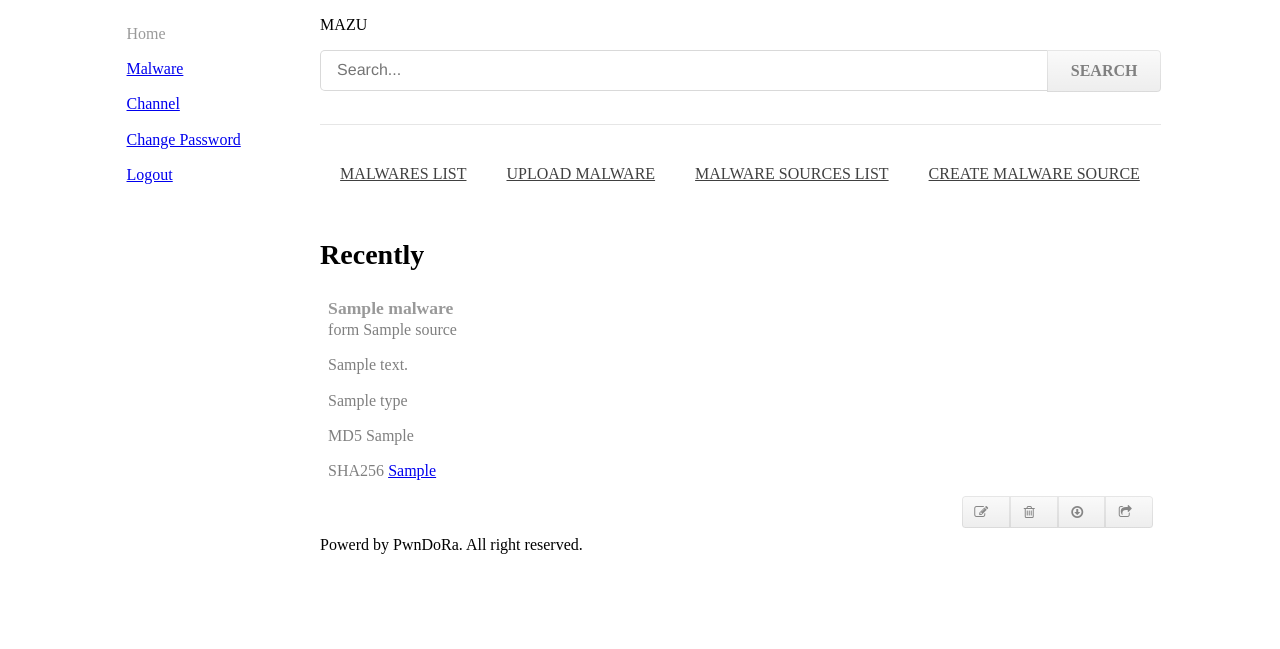
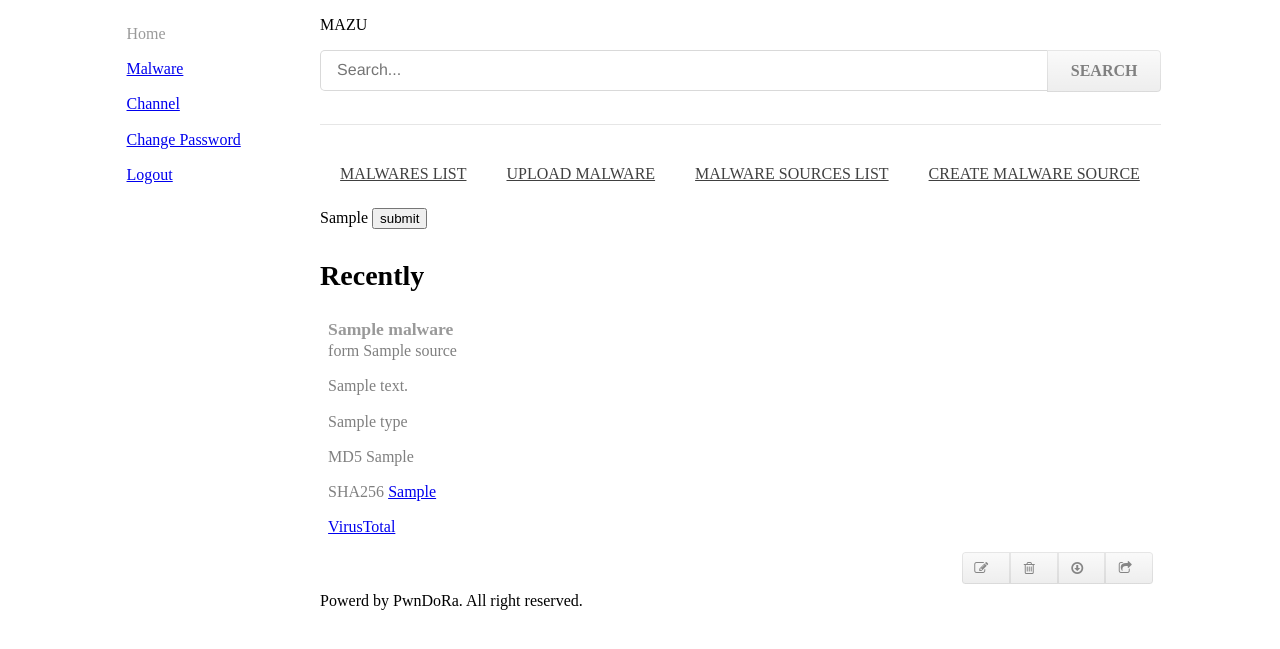
Before and after one commit to spitfire-sidra/mazu, a Django app: template malware/templates/malware/list.html in a window 1280 px wide. Shown: the top 649 px of the page. Run offline with Django 3.2, Linux system fonts and the light colour scheme; the template is opened without the code that fills it: most values are stand-ins (such as "Sample title", 1, 10 or a date in 2020); some libraries are stand-ins or nearby versions.

Commit message:
add VirusTotal filter

```diff
--- a/malware/templates/malware/list.html
+++ b/malware/templates/malware/list.html
@@ -1,7 +1,14 @@
 {% extends 'malware_base.html' %}
+
+{% load virustotal %}
 
 {% block content %}
 <br />
+<form action='' method='post'>
+    {% csrf_token %}
+    {{ filter.as_p }}
+    <input type='submit' name='submit' value='submit'>
+</form>
 <h2 class="ui header">Recently</h2>
 <div class="ui selection list">
     {% for malware in malwares %}
@@ -19,6 +26,7 @@
                 <p>{{ malware.type }}</p>
                 <p>MD5 {{ malware.md5 }}</a></p>
                 <p>SHA256 <a href='{% url 'malware.profile' malware.sha256 %}'>{{ malware.sha256 }}</a></p>
+                <p><a href='{{ malware.sha256 | virustotal_link}}'>VirusTotal</a></p>
                 <p></p>
                 <div class="right floated tiny ui buttons">
                     <a class="ui button" href='{% url 'malware.update' malware.sha256 %}'><i class="ui edit icon"></i></a>
--- a/malware/templates/malware/profile.html
+++ b/malware/templates/malware/profile.html
@@ -1,5 +1,5 @@
 {% extends 'malware_base.html' %}
-
+{% load virustotal %}
 {% block content %}
 
 {{ malware.name }}
@@ -11,6 +11,7 @@
 {{ malware.md5 }}
 {{ malware.sha1 }}
 {{ malware.sha256 }}
+<a href="{{ malware.sha256 | virustotal_link}}">VirusTotal</a>
 {{ malware.sha512 }}
 {{ malware.ssdeep }}
 {{ malware.desc }}
--- /dev/null
+++ b/malware/templatetags/virustotal.py
@@ -0,0 +1,13 @@
+# -*- coding: utf-8 -*-
+from django import template
+
+
+register = template.Library()
+
+
+@register.filter
+def virustotal_link(value, category='file'):
+    if not category in ['file', 'url']:
+        category = 'file'
+    link = 'https://www.virustotal.com/en/{}/{}/analysis/'
+    return link.format(category, value)
```
Also changed, not shown: malware/templatetags/__init__.py (added).
